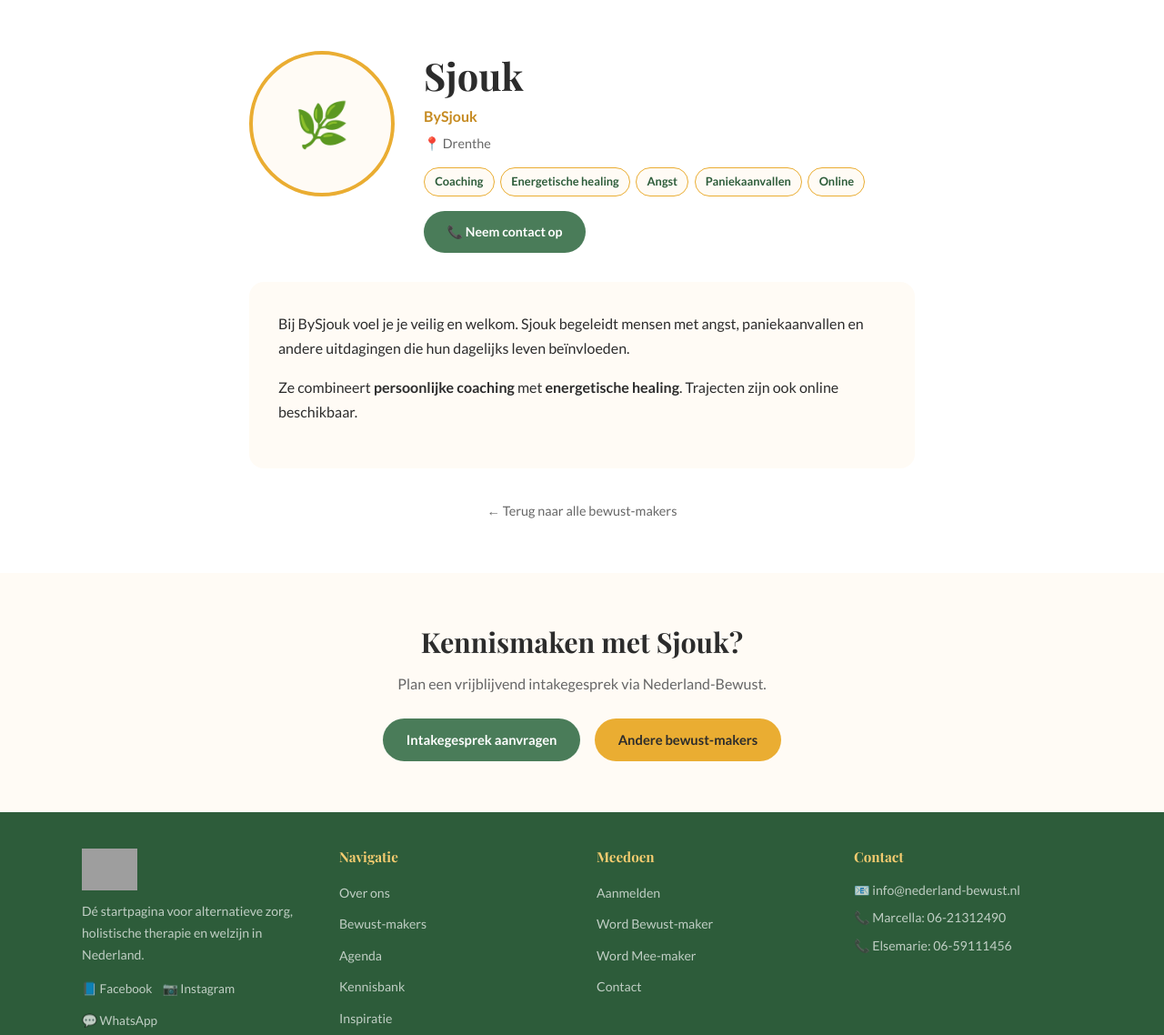
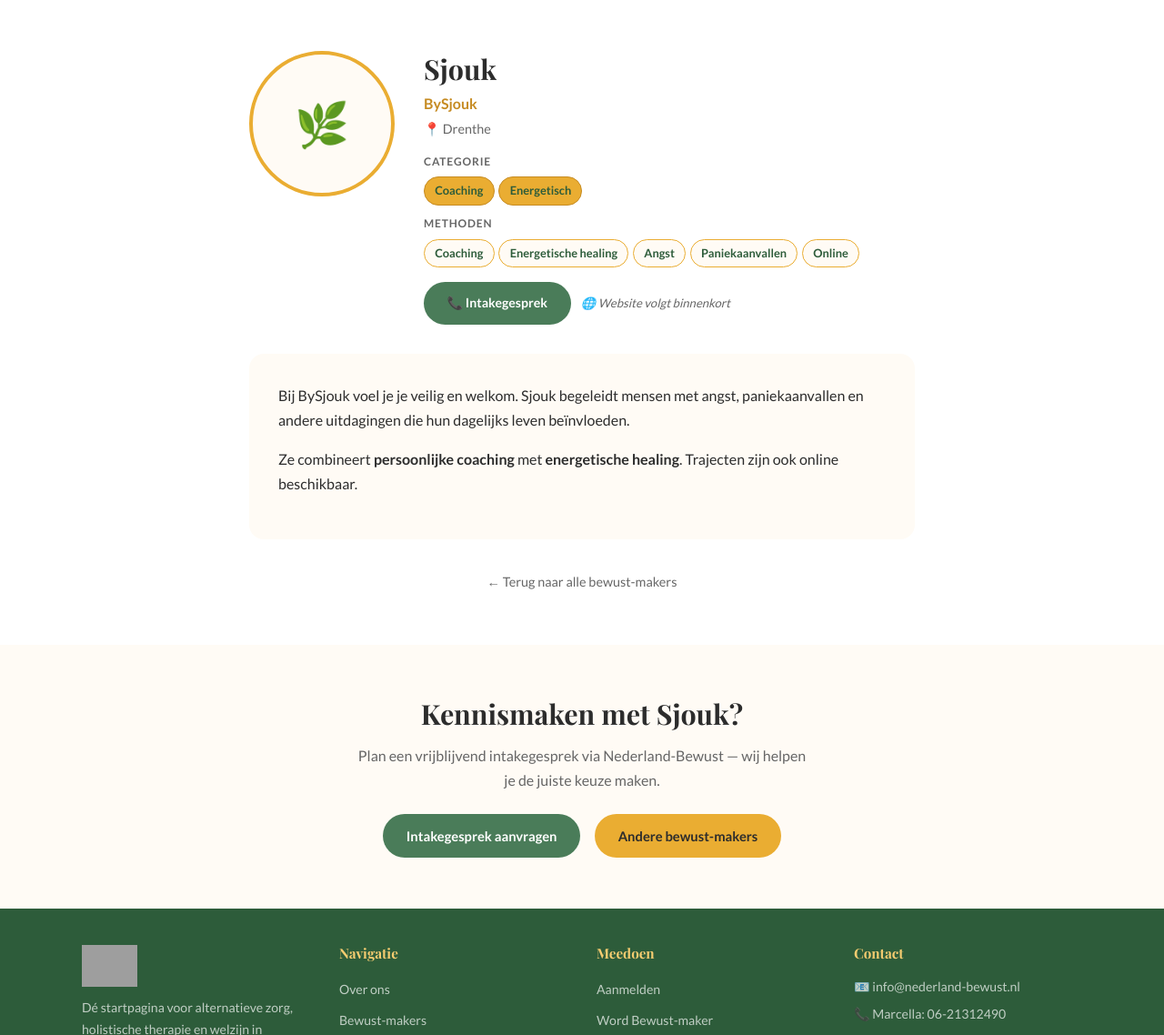
Before and after one commit to hands4flownl/nederland-bewust, a Jekyll site: the page built from pages/bewust-makers/voel-je-veilig-en-welkom-by-sjouk.html, in a window 1280 px wide and 1400 px high. Shown: the part 262-1400 px from the top of the window at 91% size. Built offline with Jekyll 4.4.1, drawn with Linux system fonts in a browser that asks for light colours; grey boxes are pictures that could not be loaded.

Commit message:
Update profiel: Sjouk

```diff
--- a/pages/bewust-makers/voel-je-veilig-en-welkom-by-sjouk.html
+++ b/pages/bewust-makers/voel-je-veilig-en-welkom-by-sjouk.html
@@ -1,7 +1,7 @@
 ---
 layout: standaard
 title: "Sjouk – BySjouk"
-beschrijving: "Sjouk is bewust-maker bij Nederland-Bewust in Drenthe."
+beschrijving: "Sjouk is bewust-maker bij Nederland-Bewust in Drenthe. Gespecialiseerd in Coaching, Energetisch."
 permalink: /bewust-makers/voel-je-veilig-en-welkom-by-sjouk/
 ---
 
@@ -13,15 +13,23 @@ permalink: /bewust-makers/voel-je-veilig-en-welkom-by-sjouk/
 <section class="sectie">
   <div class="container container--nauw">
 
-    <div class="profiel-header">
-      <div class="profiel-foto-groot" style="background:var(--creme);display:flex;align-items:center;justify-content:center;font-size:3rem;">🌿</div>
-      <div class="profiel-meta">
-        <h1>Sjouk</h1>
-        <p class="praktijk">BySjouk</p>
-        <p class="regio">📍 Drenthe</p>
-        <div class="profiel-tags"><span class="profiel-tag">Coaching</span><span class="profiel-tag">Energetische healing</span><span class="profiel-tag">Angst</span><span class="profiel-tag">Paniekaanvallen</span><span class="profiel-tag">Online</span></div>
-        <div style="display:flex;gap:0.8rem;flex-wrap:wrap;margin-top:1rem;">
-          <a href="{{ '/contact/' | relative_url }}" class="knop knop--groen" style="font-size:0.88rem;">📞 Neem contact op</a>
+    <div class="profiel-header" style="display:flex;gap:2rem;align-items:flex-start;margin-bottom:2rem;flex-wrap:wrap;">
+      <div style="width:160px;height:160px;border-radius:50%;background:var(--creme);border:4px solid var(--goud);display:flex;align-items:center;justify-content:center;font-size:3rem;flex-shrink:0;">🌿</div>
+      <div style="flex:1;min-width:220px;">
+        <h2 style="margin-bottom:0.3rem;">Sjouk</h2>
+        <p style="color:var(--goud-donker);font-weight:700;margin-bottom:0.2rem;">BySjouk</p>
+        <p style="color:var(--tekst-licht);font-size:0.9rem;margin-bottom:0.8rem;">📍 Drenthe</p>
+        <div style="margin-bottom:0.6rem;">
+          <p style="font-size:0.75rem;font-weight:700;text-transform:uppercase;letter-spacing:0.07em;color:var(--tekst-licht);margin-bottom:0.4rem;">Categorie</p>
+          <div style="display:flex;flex-wrap:wrap;gap:0.3rem;"><span class="profiel-tag" style="background:var(--goud);border-color:var(--goud-donker);">Coaching</span><span class="profiel-tag" style="background:var(--goud);border-color:var(--goud-donker);">Energetisch</span></div>
+        </div>
+        <div style="margin-bottom:1rem;">
+          <p style="font-size:0.75rem;font-weight:700;text-transform:uppercase;letter-spacing:0.07em;color:var(--tekst-licht);margin-bottom:0.4rem;">Methoden</p>
+          <div style="display:flex;flex-wrap:wrap;gap:0.3rem;"><span class="profiel-tag">Coaching</span><span class="profiel-tag">Energetische healing</span><span class="profiel-tag">Angst</span><span class="profiel-tag">Paniekaanvallen</span><span class="profiel-tag">Online</span></div>
+        </div>
+        <div style="display:flex;gap:0.7rem;flex-wrap:wrap;margin-top:1rem;align-items:center;">
+          <a href="{{ '/contact/' | relative_url }}" class="knop knop--groen" style="font-size:0.88rem;">📞 Intakegesprek</a>
+          <span style="font-size:0.82rem;color:var(--tekst-licht);font-style:italic;">🌐 Website volgt binnenkort</span>
         </div>
       </div>
     </div>
@@ -30,7 +38,7 @@ permalink: /bewust-makers/voel-je-veilig-en-welkom-by-sjouk/
       <p>Bij BySjouk voel je je veilig en welkom. Sjouk begeleidt mensen met angst, paniekaanvallen en andere uitdagingen die hun dagelijks leven beïnvloeden.</p><p>Ze combineert <strong>persoonlijke coaching</strong> met <strong>energetische healing</strong>. Trajecten zijn ook online beschikbaar.</p>
     </div>
 
-    <div style="text-align:center;margin-top:2rem;">
+    <div style="text-align:center;margin-top:1.5rem;">
       <a href="{{ '/onze-bewust-makers/' | relative_url }}" style="font-size:0.9rem;color:var(--tekst-licht);">← Terug naar alle bewust-makers</a>
     </div>
   </div>
@@ -39,7 +47,7 @@ permalink: /bewust-makers/voel-je-veilig-en-welkom-by-sjouk/
 <section class="sectie sectie--kleur">
   <div class="container" style="text-align:center;">
     <h2>Kennismaken met Sjouk?</h2>
-    <p style="max-width:500px;margin:0.8rem auto 1.5rem;color:var(--tekst-licht);">Plan een vrijblijvend intakegesprek via Nederland-Bewust.</p>
+    <p style="max-width:500px;margin:0.8rem auto 1.5rem;color:var(--tekst-licht);">Plan een vrijblijvend intakegesprek via Nederland-Bewust — wij helpen je de juiste keuze maken.</p>
     <div style="display:flex;gap:1rem;justify-content:center;flex-wrap:wrap;">
       <a href="{{ '/contact/' | relative_url }}" class="knop knop--groen">Intakegesprek aanvragen</a>
       <a href="{{ '/onze-bewust-makers/' | relative_url }}" class="knop knop--goud">Andere bewust-makers</a>
```
